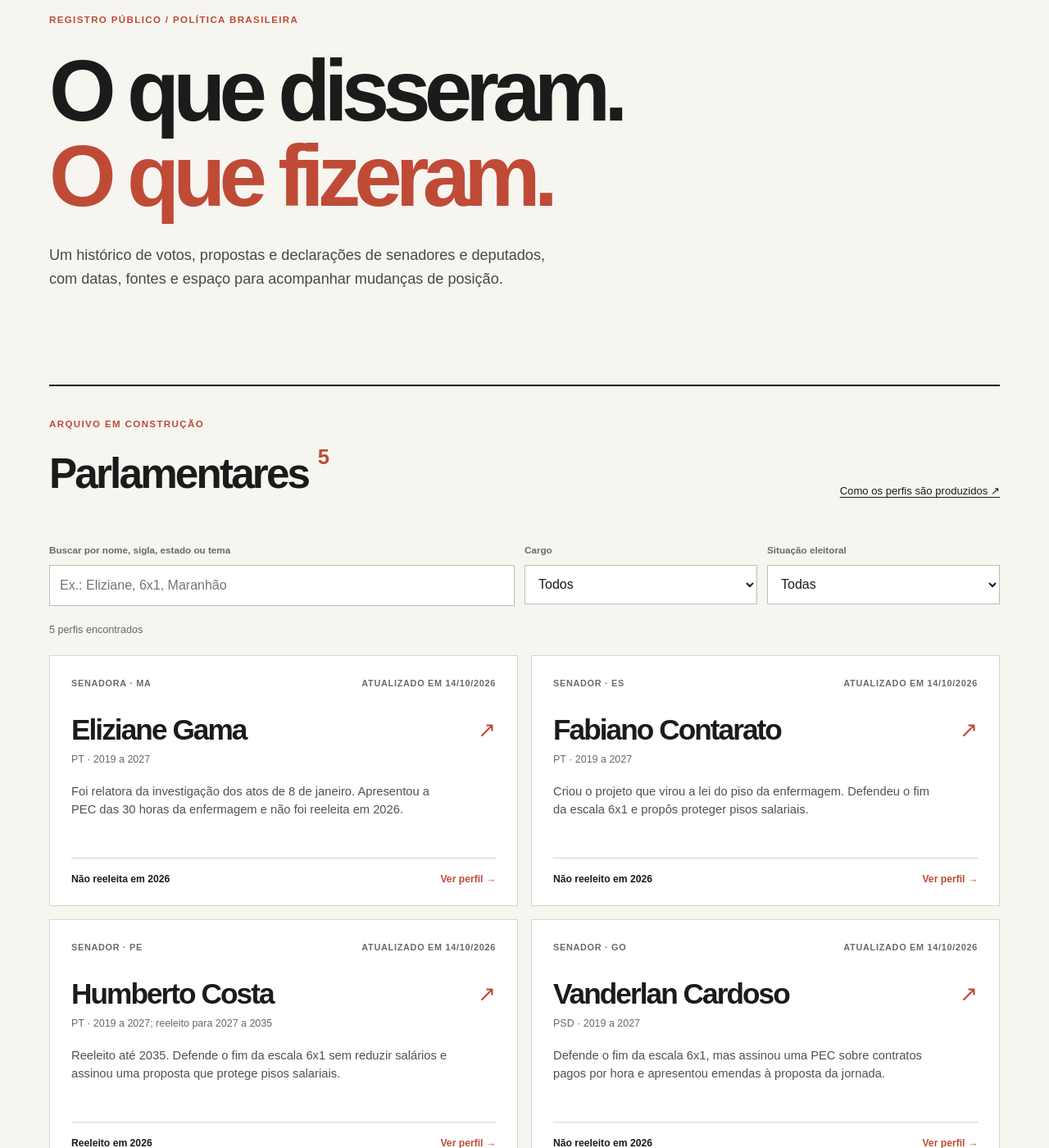
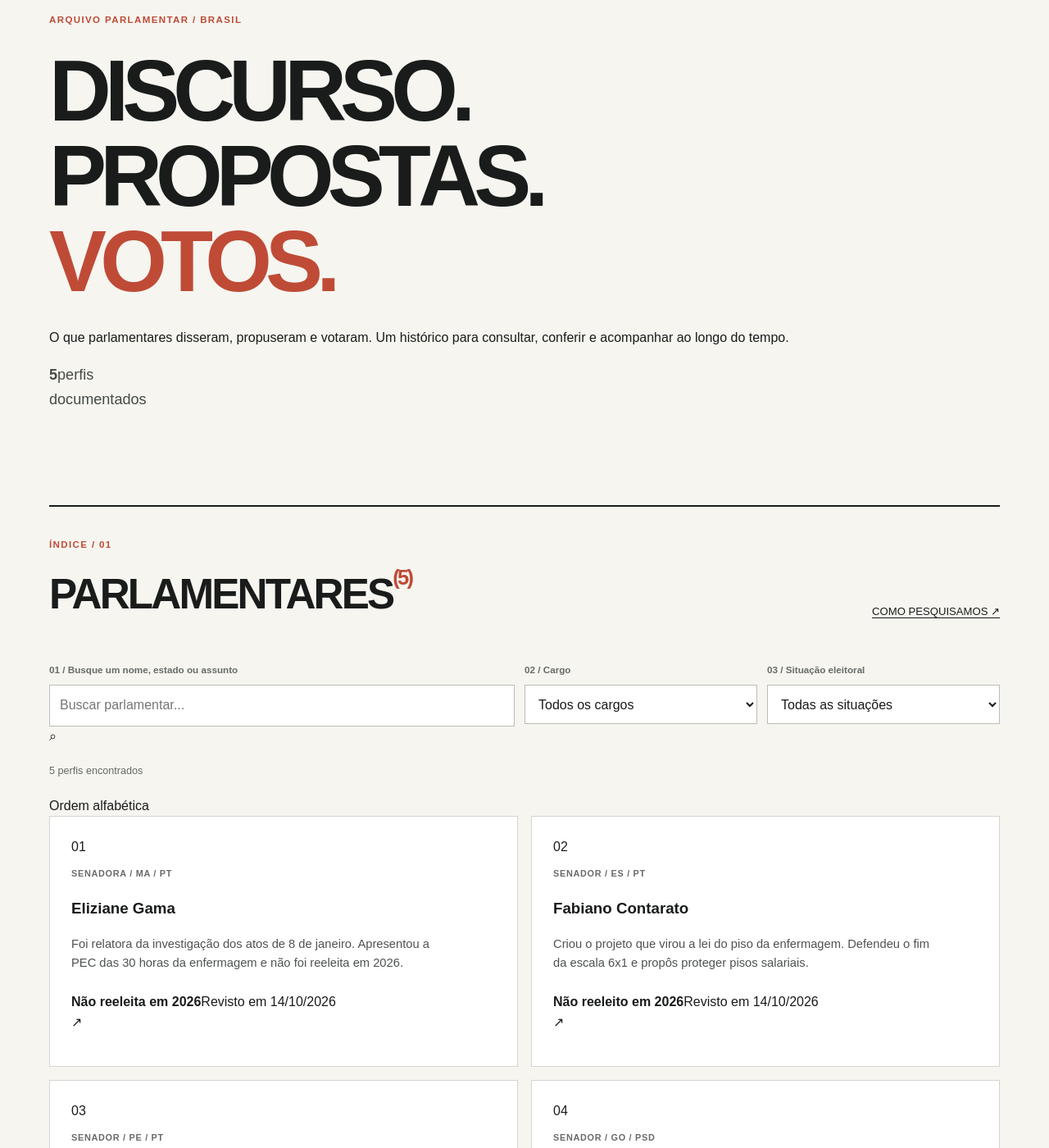
Before and after one commit to leorruas/senadores-deputados, a Jekyll site: the page built from index.html, in a window 1280 px wide and 1400 px high, scrolled down 217 px. Shown: the whole window at 82% size. Built offline with Jekyll 4.4.1, drawn with Linux system fonts in a browser that asks for light colours; some of the changed text lies outside the part shown.

Commit message:
design: aplica sistema tipografico do projeto campanha

```diff
--- a/index.html
+++ b/index.html
@@ -4,27 +4,61 @@ title: Parlamentares
 permalink: /
 ---
 {% assign perfis = site.pages | where: "layout", "perfil" | sort: "nome" %}
-<section class="home-hero">
-  <p class="sobretitulo">Registro público / Política brasileira</p>
-  <h1>O que disseram.<br><em>O que fizeram.</em></h1>
-  <p>Um histórico de votos, propostas e declarações de senadores e deputados, com datas, fontes e espaço para acompanhar mudanças de posição.</p>
+<section class="home-hero" aria-labelledby="titulo-inicial">
+  <div class="home-hero__eyebrow">
+    <p class="sobretitulo">Arquivo parlamentar / Brasil</p>
+    <span class="hero-indicador" aria-hidden="true"></span>
+  </div>
+  <div class="home-hero__titulo">
+    <h1 id="titulo-inicial">DISCURSO.<br>PROPOSTAS.<br><em>VOTOS.</em></h1>
+  </div>
+  <p class="home-hero__descricao">O que parlamentares disseram, propuseram e votaram. Um histórico para consultar, conferir e acompanhar ao longo do tempo.</p>
+  <p class="home-hero__contador"><strong>{{ perfis | size }}</strong><span>perfis<br>documentados</span></p>
 </section>
+
 <section class="catalogo" aria-labelledby="titulo-catalogo">
-  <div class="titulo-secao"><div><p class="sobretitulo">Arquivo em construção</p><h2 id="titulo-catalogo">Parlamentares <span class="contagem-total">{{ perfis | size }}</span></h2></div><a href="{{ '/metodologia/' | relative_url }}">Como os perfis são produzidos ↗</a></div>
-  <div class="filtros">
-    <div class="campo-busca"><label for="busca">Buscar por nome, sigla, estado ou tema</label><input id="busca" type="search" placeholder="Ex.: Eliziane, 6x1, Maranhão" autocomplete="off"></div>
-    <div class="campo-filtro"><label for="cargo">Cargo</label><select id="cargo"><option value="">Todos</option><option value="senador">Senado</option><option value="deputado">Câmara</option></select></div>
-    <div class="campo-filtro"><label for="situacao">Situação eleitoral</label><select id="situacao"><option value="">Todas</option><option value="Não reeleito em 2026">Não reeleitos em 2026</option><option value="Reeleito em 2026">Reeleitos em 2026</option><option value="Mandato até 2031">Mandatos até 2031</option><option value="A verificar">A verificar</option></select></div>
+  <header class="titulo-secao">
+    <div>
+      <p class="sobretitulo">Índice / 01</p>
+      <h2 id="titulo-catalogo">PARLAMENTARES<span class="contagem-total">({{ perfis | size }})</span></h2>
+    </div>
+    <a href="{{ '/metodologia/' | relative_url }}">COMO PESQUISAMOS ↗</a>
+  </header>
+
+  <div class="filtros" role="search">
+    <div class="campo-busca">
+      <label for="busca">01 / Busque um nome, estado ou assunto</label>
+      <div class="campo-busca__linha">
+        <input id="busca" type="search" placeholder="Buscar parlamentar..." autocomplete="off">
+        <span aria-hidden="true">⌕</span>
+      </div>
+    </div>
+    <div class="campo-filtro">
+      <label for="cargo">02 / Cargo</label>
+      <select id="cargo"><option value="">Todos os cargos</option><option value="senador">Senado</option><option value="deputado">Câmara</option></select>
+    </div>
+    <div class="campo-filtro">
+      <label for="situacao">03 / Situação eleitoral</label>
+      <select id="situacao"><option value="">Todas as situações</option><option value="Não reeleito em 2026">Não reeleitos em 2026</option><option value="Reeleito em 2026">Reeleitos em 2026</option><option value="Mandato até 2031">Mandatos até 2031</option><option value="A verificar">A verificar</option></select>
+    </div>
   </div>
-  <p id="resultado-contagem" class="resultado-contagem" aria-live="polite">{{ perfis | size }} perfis no arquivo</p>
+
+  <div class="resultado-barra"><p id="resultado-contagem" class="resultado-contagem" role="status" aria-live="polite">{{ perfis | size }} perfis encontrados</p><span>Ordem alfabética</span></div>
+
   <div class="lista-perfis" id="lista-perfis">
   {% for pessoa in perfis %}
     <a class="cartao-perfil" href="{{ pessoa.url | relative_url }}" data-busca="{{ pessoa.nome | escape }} {{ pessoa.partido | escape }} {{ pessoa.uf | escape }} {{ pessoa.temas | join: ' ' | escape }} {{ pessoa.resumo | escape }}" data-cargo="{{ pessoa.cargo | downcase | escape }}" data-situacao="{{ pessoa.categoria_eleitoral | default: pessoa.situacao | escape }}">
-      <div class="cartao-topo"><span>{{ pessoa.cargo | escape }} · {{ pessoa.uf | escape }}</span><span>Atualizado em {{ pessoa.atualizado | date: "%d/%m/%Y" }}</span></div>
-      <div class="cartao-centro"><div><h3>{{ pessoa.nome | escape }}</h3><p class="cartao-partido">{{ pessoa.partido | escape }} · {{ pessoa.mandato | escape }}</p></div><span class="seta-cartao" aria-hidden="true">↗</span></div>
-      <p class="cartao-resumo">{{ pessoa.resumo | escape }}</p><div class="cartao-rodape"><strong>{{ pessoa.situacao | escape }}</strong><span>Ver perfil →</span></div>
+      <span class="cartao-numero" aria-hidden="true">{{ forloop.index | prepend: '0' | slice: -2, 2 }}</span>
+      <div class="cartao-principal">
+        <p class="cartao-topo">{{ pessoa.cargo | upcase | escape }} / {{ pessoa.uf | escape }} / {{ pessoa.partido | escape }}</p>
+        <h3>{{ pessoa.nome | escape }}</h3>
+        <p class="cartao-resumo">{{ pessoa.resumo | escape }}</p>
+      </div>
+      <div class="cartao-info"><strong>{{ pessoa.situacao | escape }}</strong><span>Revisto em {{ pessoa.atualizado | date: "%d/%m/%Y" }}</span></div>
+      <span class="cartao-seta" aria-hidden="true">↗</span>
     </a>
   {% endfor %}
   </div>
-  <p id="sem-resultados" class="sem-resultados" hidden>Nenhum parlamentar corresponde a esses filtros.</p>
+  <p id="sem-resultados" class="sem-resultados" hidden>Nenhum perfil encontrado. Tente outro nome, estado ou tema.</p>
+  <div class="catalogo-fim"><span>Fim do índice</span><span>Novas fichas são adicionadas ao arquivo</span></div>
 </section>
```
